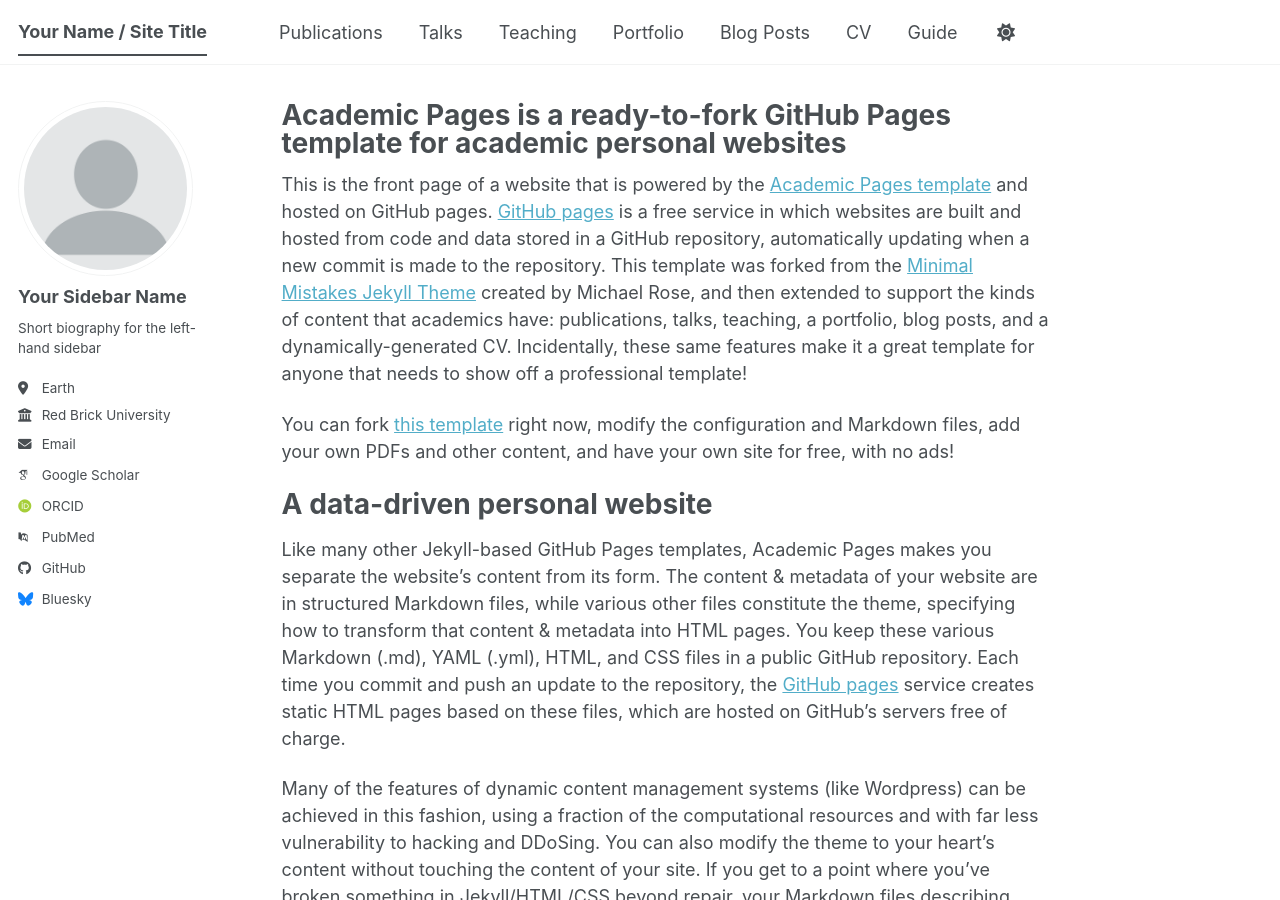
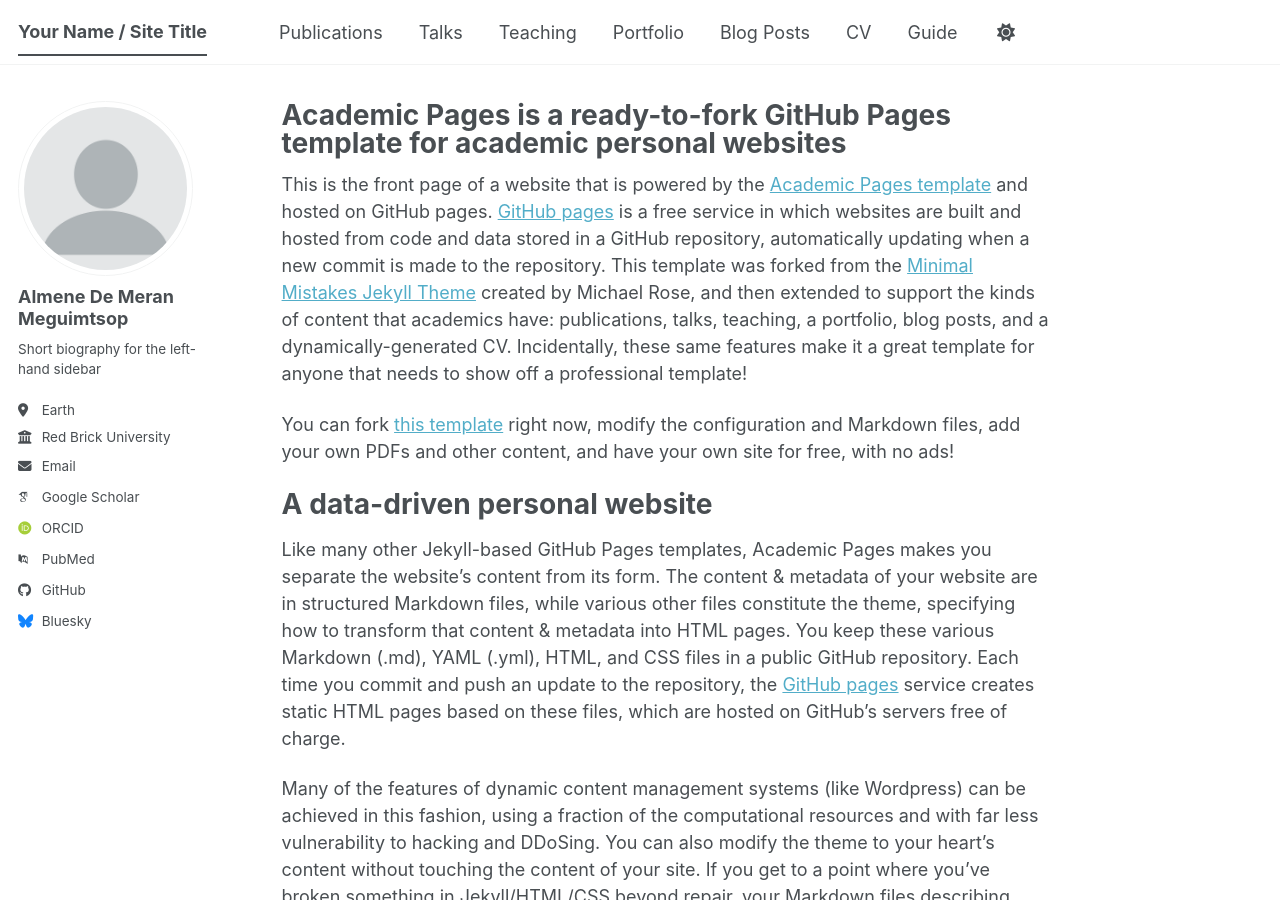
Before and after one commit to Almene08/almene08.github.io, a Jekyll site: the page built from _pages/about.md, in a window 1280 px wide and 900 px high. Built offline with Jekyll 4.4.1, drawn with Linux system fonts in a browser that asks for light colours; some web fonts are replaced; a script bundle is joined from its source files by our own code; library files that are not in the unit come from our copies.

Commit message:
Change name in sidebar

```diff
--- a/_config.yml
+++ b/_config.yml
@@ -24,7 +24,7 @@
 author:
   # Biographic information
   avatar           : "profile.png"
-  name             : "Your Sidebar Name"
+  name             : "Almene De Meran Meguimtsop"
   pronouns         : # example: "she/her"
   bio              : "Short biography for the left-hand sidebar"
   location         : "Earth"
```
